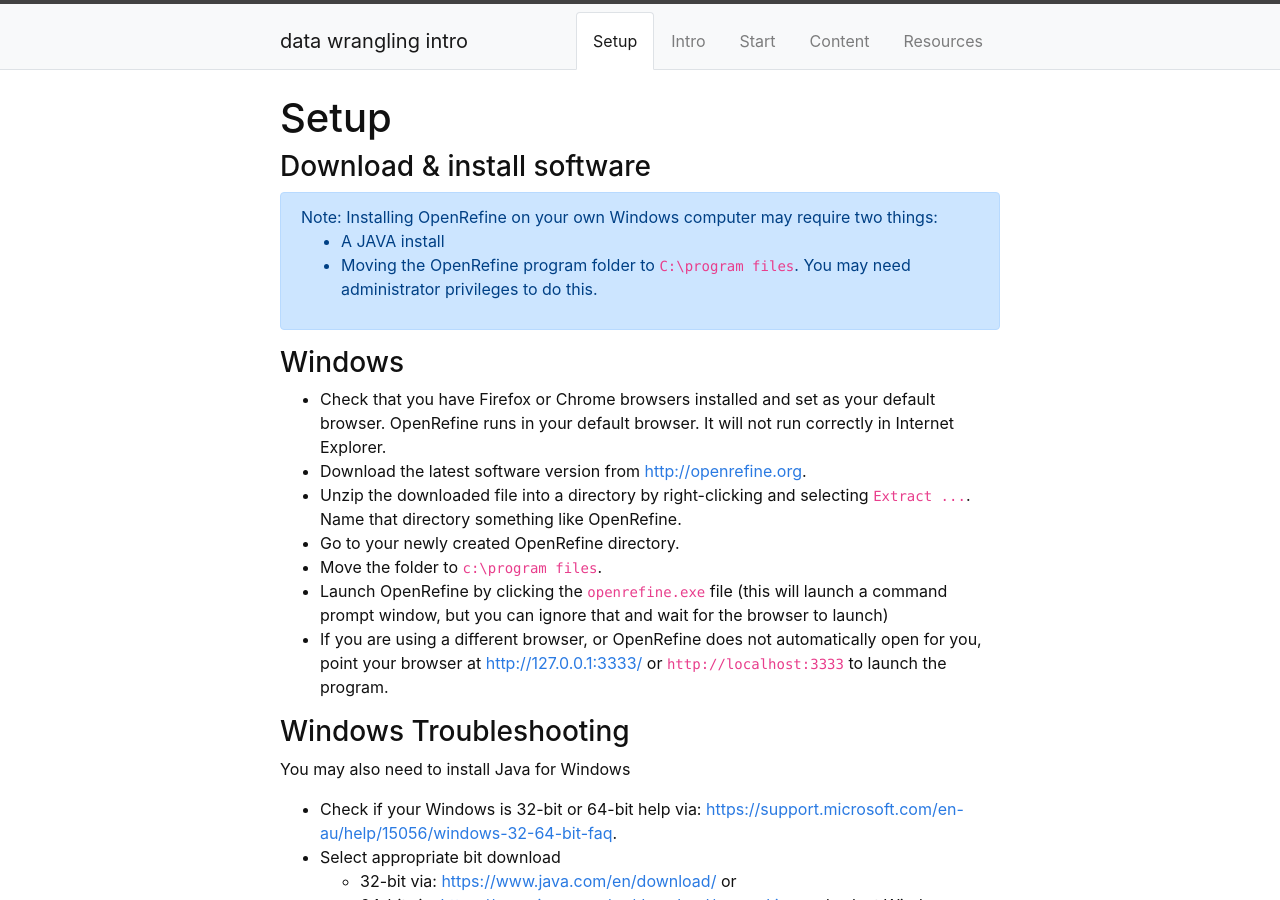
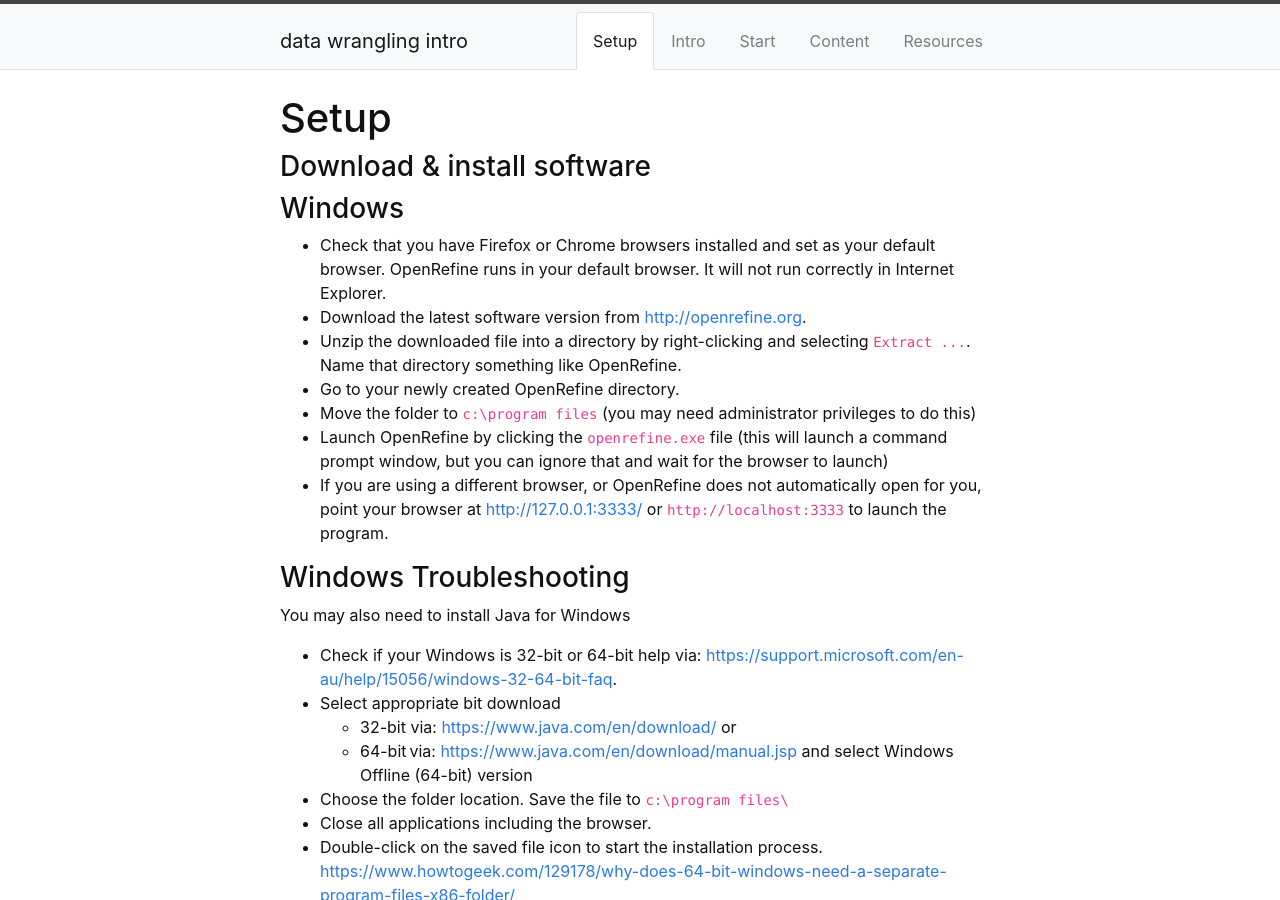
Before and after one commit to GULibrarySandbox/intro-data-wrangle, a Jekyll site: the page built from content/0-setup.md, in a window 1280 px wide and 900 px high. Built offline with Jekyll 4.4.1, drawn with Linux system fonts in a browser that asks for light colours.

Commit message:
Update 0-setup.md

```diff
--- a/content/0-setup.md
+++ b/content/0-setup.md
@@ -6,18 +6,12 @@ nav: true
 
 ### Download & install software
 
-{% capture text %}Note:
-Installing OpenRefine on your own Windows computer may require two things:
-- A JAVA install
-- Moving the OpenRefine program folder to `C:\program files`. You may need administrator privileges to do this.{% endcapture %}
-{% include alert.md text=text color=secondary %}
-
 ### Windows
 - Check that you have Firefox or Chrome browsers installed and set as your default browser. OpenRefine runs in your default browser. It will not run correctly in Internet Explorer.
 - Download the latest software version from [http://openrefine.org](http://openrefine.org).
 - Unzip the downloaded file into a directory by right-clicking and selecting `Extract ...`.   Name that directory something like OpenRefine.
 - Go to your newly created OpenRefine directory.
-- Move the folder to `c:\program files`.
+- Move the folder to `c:\program files` (you may need administrator privileges to do this)
 - Launch OpenRefine by clicking the `openrefine.exe` file (this will launch a command prompt window, but you can ignore that and wait for the browser to launch)
 - If you are using a different browser, or OpenRefine does not automatically open for you, point your browser at [http://127.0.0.1:3333/](http://127.0.0.1:3333/) or `http://localhost:3333` to launch the program.
 
```
